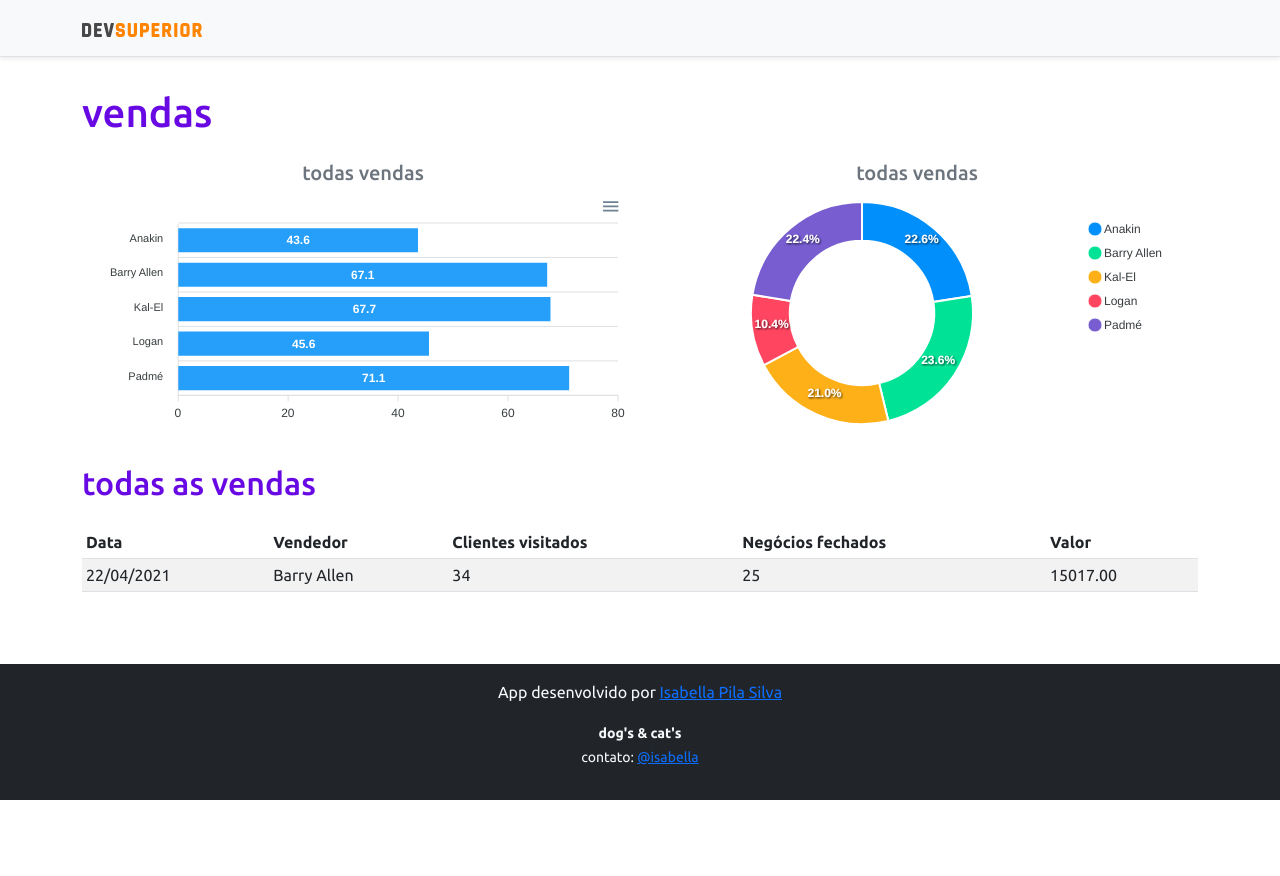
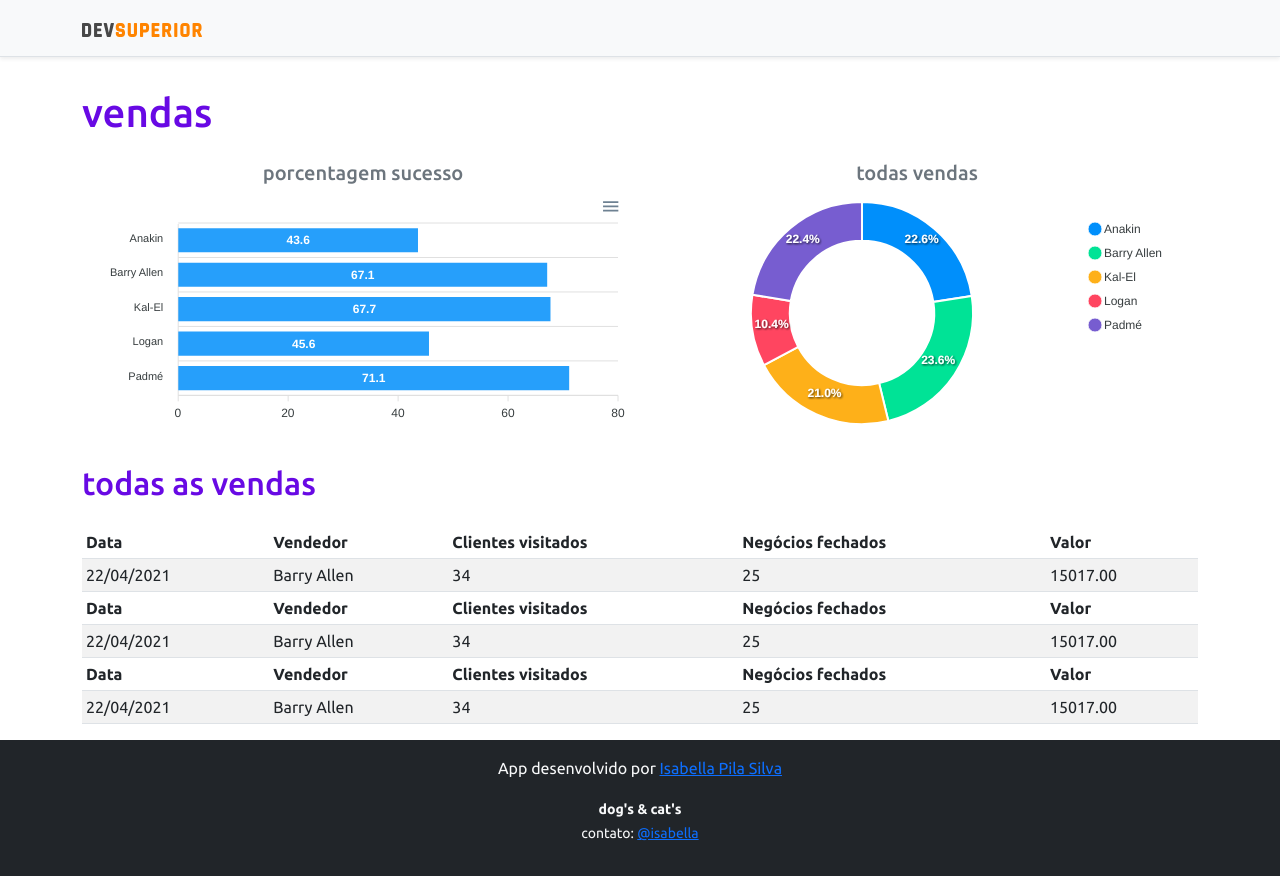
Before and after one commit to isabella-pila/projeto-ssd3, a React (Create React App) app in the folder frontend/: page / in a window 1280 px wide. Before the commit the page ends 800 px from the top, so only its background shows below. Built offline with nearby package versions, Linux system fonts and the light colour scheme.

Commit message:
Security config

```diff
--- a/frontend/src/App.tsx
+++ b/frontend/src/App.tsx
@@ -14,7 +14,7 @@
 <div className="row px-3">
 
 <div className="col-sm-6">
-  <h5 className="text-center text-secondary">todas vendas</h5>
+  <h5 className="text-center text-secondary"> porcentagem sucesso</h5>
   <BarCharts/>
 
 </div>
--- a/frontend/src/components/DataTable/index.tsx
+++ b/frontend/src/components/DataTable/index.tsx
@@ -80,6 +80,45 @@
                         <td>25</td>
                         <td>15017.00</td>
                     </tr>
+
+                </tbody>
+                <thead>
+                    <tr>
+                        <th>Data</th>
+                        <th>Vendedor</th>
+                        <th>Clientes visitados</th>
+                        <th>Negócios fechados</th>
+                        <th>Valor</th>
+                    </tr>
+                </thead>
+                <tbody>
+                    <tr>
+                        <td>22/04/2021</td>
+                        <td>Barry Allen</td>
+                        <td>34</td>
+                        <td>25</td>
+                        <td>15017.00</td>
+                    </tr>
+
+                </tbody>
+                <thead>
+                    <tr>
+                        <th>Data</th>
+                        <th>Vendedor</th>
+                        <th>Clientes visitados</th>
+                        <th>Negócios fechados</th>
+                        <th>Valor</th>
+                    </tr>
+                </thead>
+                <tbody>
+                    <tr>
+                        <td>22/04/2021</td>
+                        <td>Barry Allen</td>
+                        <td>34</td>
+                        <td>25</td>
+                        <td>15017.00</td>
+                    </tr>
+
                 </tbody>
             </table>
         </div>
```
Also changed, not shown: 1 other file (tests, documents, lock files or other folders).
